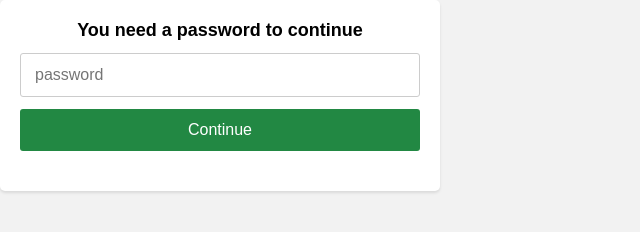
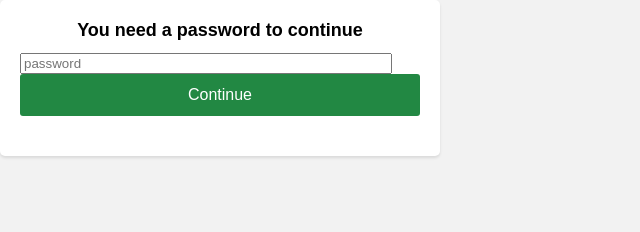
Before and after one commit to VissarionM/cloudsimExample, a website: page src/index.html in a window 1280 px wide. Shown: the whole page, without its empty margins (0-640 px from the left). Drawn offline with Linux system fonts and the light colour scheme; files that its build step writes are made by us from their sources.

Commit message:
changed style

```diff
--- a/src/index.html
+++ b/src/index.html
@@ -59,16 +59,14 @@
             text-align: center;
         }
 
-        .protected__content__input {
-            display: block;
-            border: solid 1px #ccc;
-            padding: 12px 14px;
-            font-size: 16px;
-            width: 100%;
-            border-radius: 3px;
-            margin-bottom: 12px;
+        .protected__content__input,
+        .protected__content__btn {
+            width: calc(100% - 28px);
+            /* Adjust padding width */
             box-sizing: border-box;
             /* Ensure input size includes padding */
+            margin-right: 12px;
+            /* Add some space between input and button */
         }
 
         .protected__content__input:focus {
```
